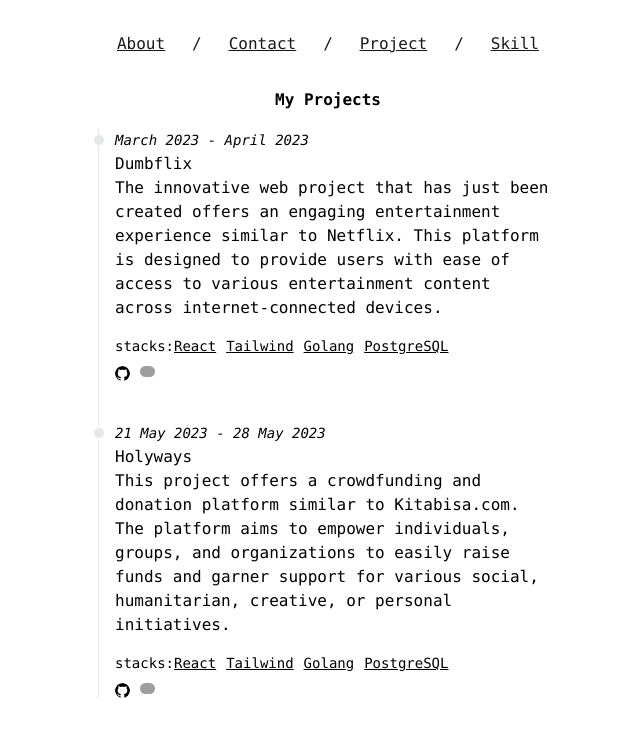
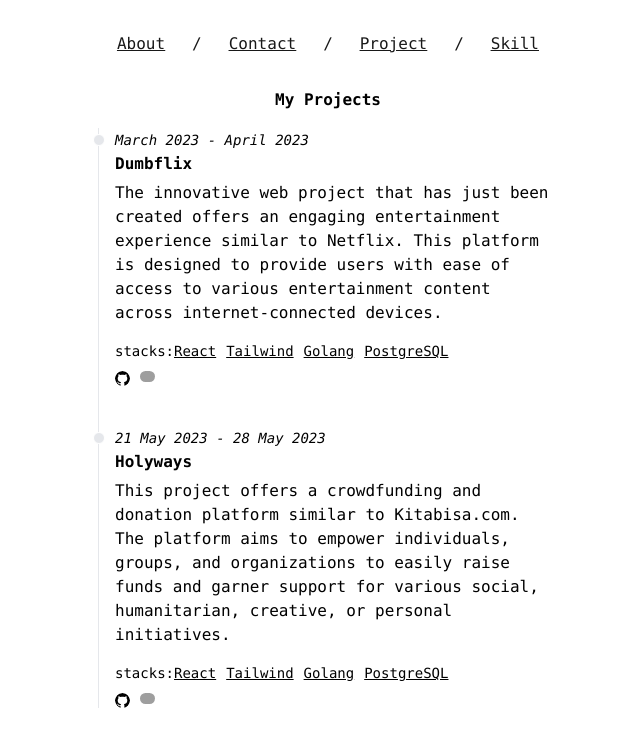
Before and after one commit to thxrhmn/personal-web-next, a Next.js app: page /project in a window 1280 px wide. Shown: the top 746 px of the page, without its empty margins (312-952 px from the left). Built offline with nearby package versions, Linux system fonts and the light colour scheme; grey boxes are pictures that could not be loaded.

Commit message:
adjustment

```diff
--- a/pages/project.js
+++ b/pages/project.js
@@ -17,7 +17,7 @@ export default function Project() {
                 <time className="mb-1 text-sm font-normal leading-none italic">
                   {item.process}
                 </time>
-                <h3 className="text-lg">{item.name}</h3>
+                <h3 className="project-name">{item.name}</h3>
                 <p className="mb-4 text-base font-normal">{item.desc}</p>
                 <div className="flex">
                   <h5 className="text-sm">stacks:</h5>
--- a/src/app/globals.css
+++ b/src/app/globals.css
@@ -1,6 +1,11 @@
 @tailwind base;
 @tailwind components;
 @tailwind utilities;
+
+.project-name {
+  font-weight: bold;
+  margin-bottom: 5px;
+}
 
 .project-stacks > li {
   padding-right: 10px;
```
